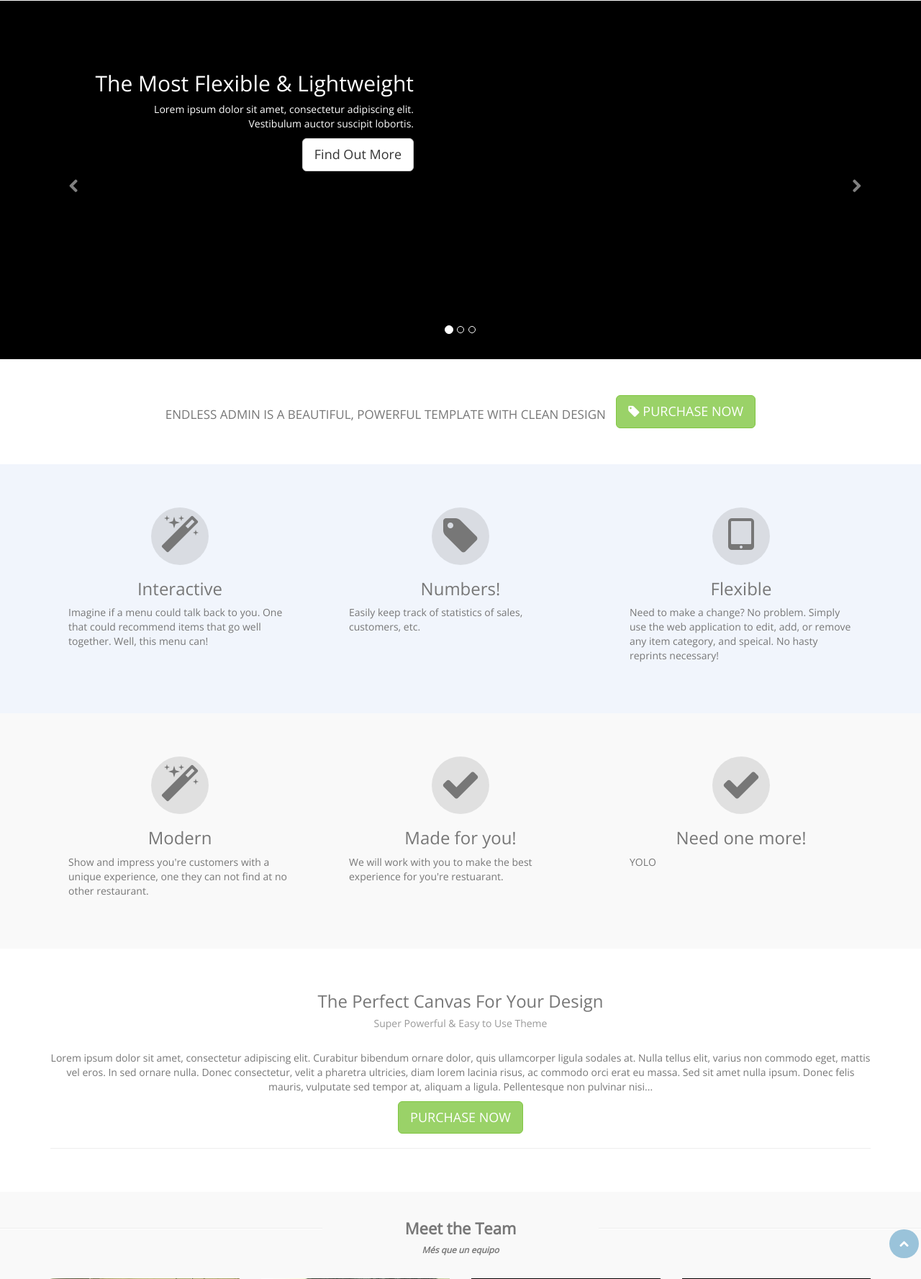
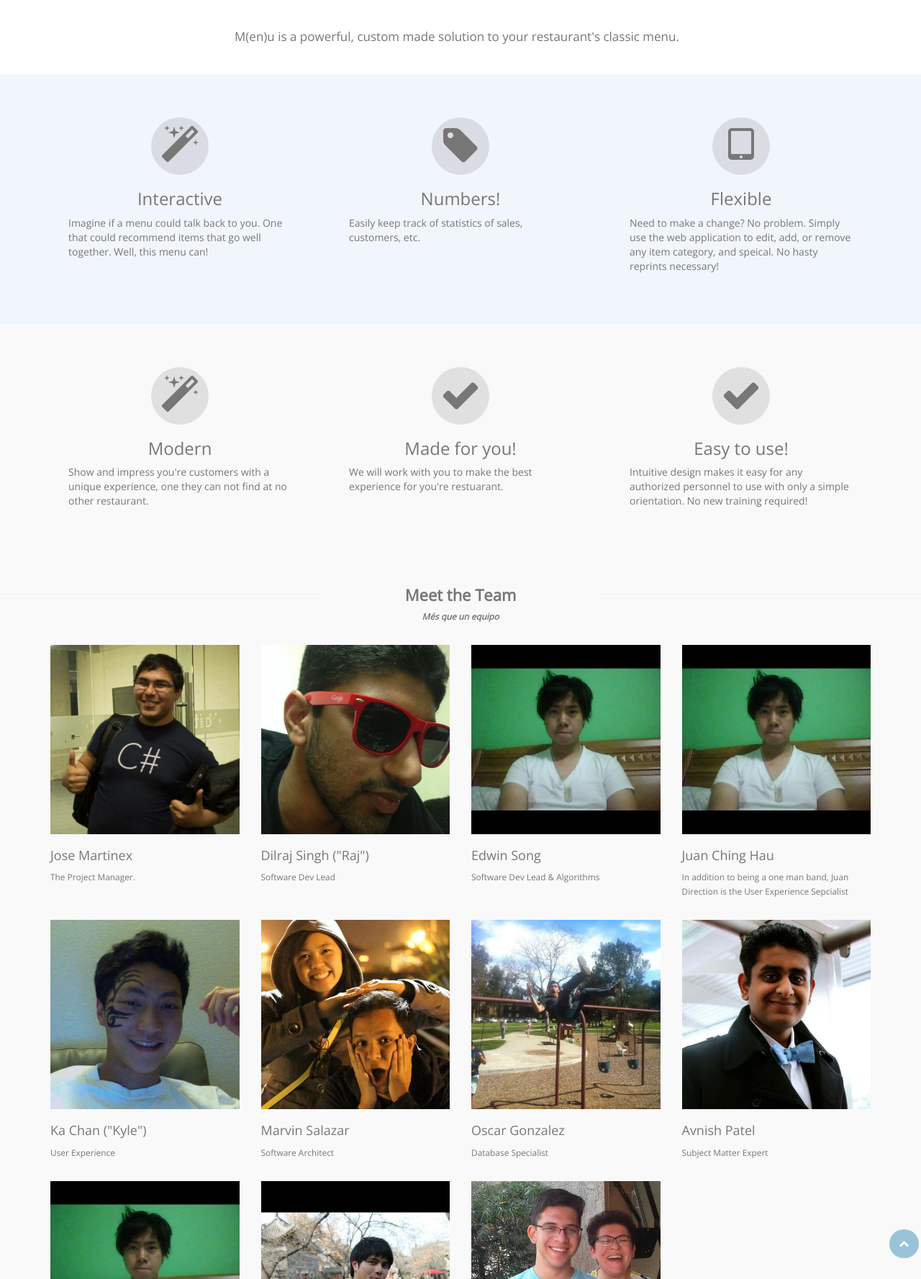
Before and after one commit to martinezjose/web-cse110-selfie, a Django app: template lobsternachos/lobsternachos/templates/lobsternachos/home/landing.html in a window 1280 px wide. Shown: the part 52-1829 px from the top of the page at 72% size. Run offline with Django 3.2, Linux system fonts and the light colour scheme; the template is opened without the code that fills it, so the values that code supplies are empty; some libraries are stand-ins or nearby versions.

Commit message:
landing and pictures

```diff
--- a/lobsternachos/lobsternachos/templates/lobsternachos/home/landing.html
+++ b/lobsternachos/lobsternachos/templates/lobsternachos/home/landing.html
@@ -61,70 +61,12 @@
 		</header>
 
 		<div id="landing-content">
-			<div id="main-slider" class="carousel slide bg-dark" data-ride="carousel">
-				<ol class="carousel-indicators">
-					<li data-target="#main-slider" data-slide-to="0" class="active"></li>
-					<li data-target="#main-slider" data-slide-to="1"></li>
-					<li data-target="#main-slider" data-slide-to="2"></li>
-				</ol>
-				<div class="carousel-inner">
-					<div class="item active">
-						<img src="/static/img/gallery1.jpg" alt="" class="img-background">
-						<div class="row">
-							<div class="col-md-6 text-right">
-								<h2 class="m-top-lg m-right-md text-white fadeInDownLarge animation-delay3">The Most Flexible & Lightweight</h2>
-								<p class="text-white fadeInUpLarge animation-delay6 m-right-md hidden-xs">
-									Lorem ipsum dolor sit amet, consectetur adipiscing elit. <br/>
-									Vestibulum auctor suscipit lobortis.
-								</p>
-								<a href="index.html" class="btn btn-default btn-lg fadeInLeftLarge animation-delay8 m-bottom-lg m-right-md">Find Out More</a>
-							</div>
-						</div>
-					</div>
-					<div class="item">
-						<img src="/static/img/gallery10.jpg" alt="" class="img-background">
-						<div class="row">
-							<div class="col-xs-6 text-right">
-								<img src="/static/img/responsive.png" alt="responsive" class="fadeInLeftLarge animation-delay6 m-top-lg m-bottom-lg">
-							</div>
-							<div class="col-xs-6">
-								<h2 class="m-top-lg text-white fadeInDownLarge animation-delay3">Fully Responsive Design</h2>
-								<p class="text-white fadeInUpLarge animation-delay6 hidden-xs">
-									Lorem ipsum dolor sit amet, consectetur adipiscing elit. <br/>
-									Vestibulum auctor suscipit lobortis.
-								</p>
-								<a href="index.html" class="btn btn-danger btn-lg fadeInRightLarge animation-delay8">Live Preview <i class="fa fa-arrow-right"></i></a>
-							</div>
-						</div>
-					</div>
-					<div class="item">
-						<img src="/static/img/gallery14.jpg" alt="" class="img-background">
-						<div class="row text-center">
-							<h2 class="m-top-lg text-warning fadeInDownLarge animation-delay3">Powerful Template with Clean Design</h2>
-							<p class="text-white fadeInUpLarge animation-delay6 hidden-xs">
-								Lorem ipsum dolor sit amet, consectetur adipiscing elit. <br/>
-								Vestibulum auctor suscipit lobortis.
-							</p>
-							<a href="#" class="btn btn-default btn-lg fadeInLeftLarge animation-delay8">Get It Now</a>
-							<a href="index.html" class="btn btn-danger btn-lg fadeInRightLarge animation-delay8">Find Out More</a>
-						</div>
-					</div>
-				</div>
-				<a class="left carousel-control" href="#main-slider" data-slide="prev">
-					<span class="fa fa-chevron-left"></span>
-				</a>
-				<a class="right carousel-control" href="#main-slider" data-slide="next">
-					<span class="fa fa-chevron-right"></span>
-				</a>
-			</div>
+
 
 			<div class="bg-white content-padding text-center font-lg">
 				<div class="container">
-					<span class="m-right-sm">ENDLESS ADMIN IS A BEAUTIFUL, POWERFUL TEMPLATE WITH CLEAN DESIGN</span>
-					<div class="inline-block m-top-sm">
-						<a href="#" class="btn btn-success btn-lg m-bottom-sm"><i class="fa fa-tag"></i> PURCHASE NOW</a>
-
-					</div>
+					<span class="m-right-sm">M(en)u is a powerful, custom made
+					solution to your restaurant's classic menu.</span>
 				</div>
 			</div>
 
@@ -198,25 +140,13 @@
 								<i class="fa fa-check fa-4x"></i>
 							</div>
 							<div class="text-center font-lg">
-								<h3>Need one more!</h3>
+								<h3>Easy to use!</h3>
 							</div>
-							<p>YOLO</p>
+							<p>Intuitive design makes it easy for any authorized personnel
+							to use with only a simple orientation. No new training
+							required!</p>
 						</div><!-- /.col -->
 					</div><!-- /.row -->
-				</div>
-			</div>
-			<div class="bg-white text-center content-padding">
-				<div class="container">
-					<h3>The Perfect Canvas For Your Design</h3>
-					<h5 class="text-muted">Super Powerful & Easy to Use Theme</h5>
-					<div class="seperator"></div>
-					<div class="seperator"></div>
-					<p>
-						Lorem ipsum dolor sit amet, consectetur adipiscing elit. Curabitur bibendum ornare dolor, quis ullamcorper ligula sodales at. Nulla tellus elit, varius non commodo eget, mattis vel eros. In sed ornare nulla. Donec consectetur, velit a pharetra ultricies, diam lorem lacinia risus, ac commodo orci erat eu massa. Sed sit amet nulla ipsum. Donec felis mauris, vulputate sed tempor at, aliquam a ligula. Pellentesque non pulvinar nisi...
-					</p>
-					<a href="#" class="btn btn-lg btn-success animated-element fadeInUp no-animation">PURCHASE NOW</a>
-					<hr/>
-
 				</div>
 			</div>
 
@@ -415,7 +345,10 @@
 					       <span>Pricing</span>
                             <small><i>$$$</i></small>
 					   <hr class="right visible-lg">
-				    </div>				</div><!-- /.container -->
+				    </div> The pricing depends on the size of the restaurant.
+				    It can range from one thousand dollars to ten thousand dollars plus
+				    equipment. Please contact us for a free quote. We also
+				    accept payment in food.</div><!-- /.container -->
 			</div><!-- /pricing -->
 
 			<div class="bg-white">
```
